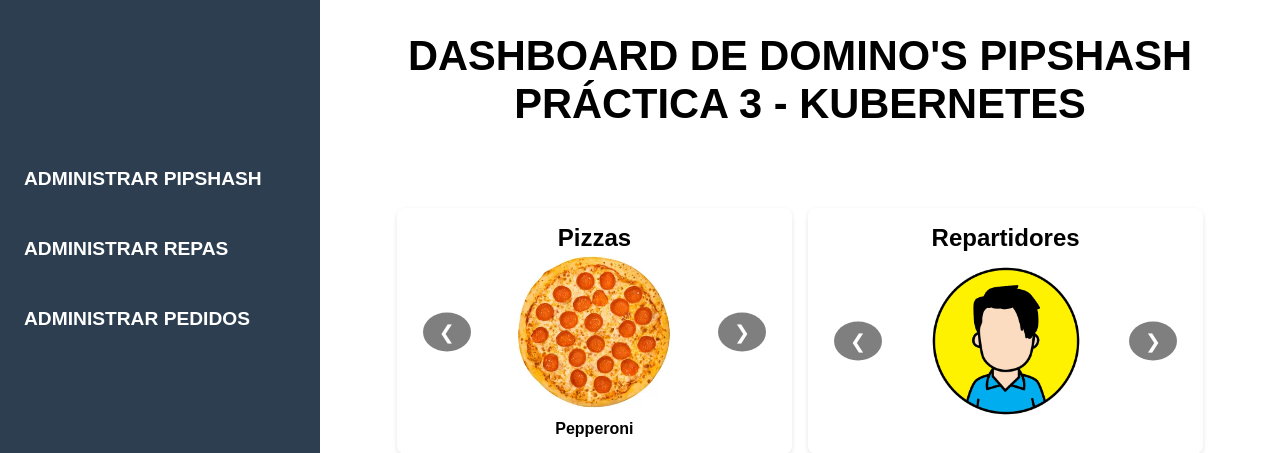
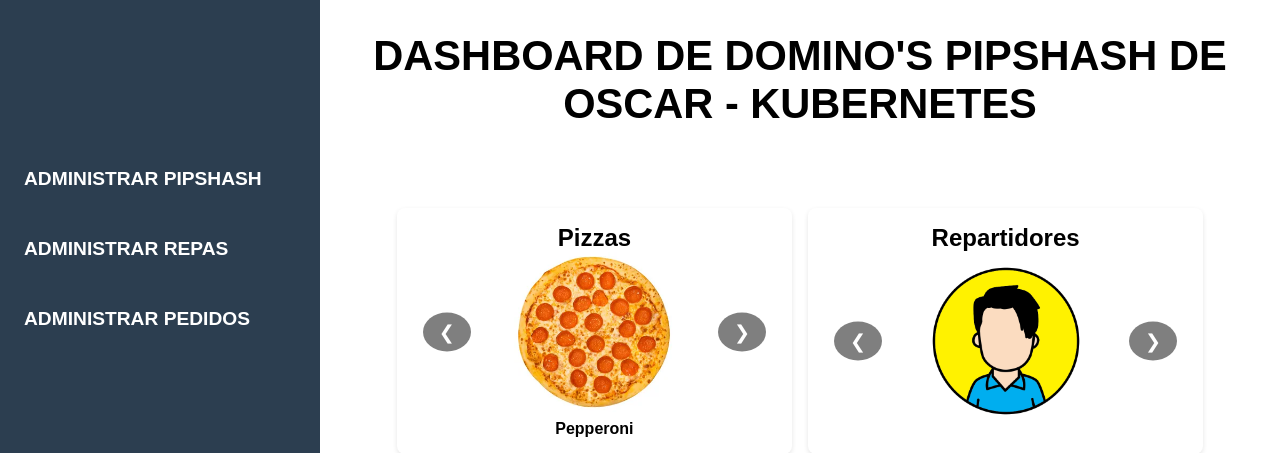
Before and after one commit to OscarEcheveste22/pipshas, a Flask app: template app/templates/home.html in a window 1280 px wide. Shown: the top 453 px of the page. Run offline with Flask 3, Linux system fonts and the light colour scheme; the template is opened without the code that fills it, so the values that code supplies are empty.

Commit message:
modificacion del titulo

```diff
--- a/app/templates/home.html
+++ b/app/templates/home.html
@@ -18,7 +18,7 @@
         </div>
 
         <div class="dashboard">
-            <h1 class="titulo">Dashboard de Domino's Pipshash Práctica 3 - Kubernetes</h1>
+            <h1 class="titulo">Dashboard de Domino's Pipshash de Oscar - Kubernetes</h1>
 
             <div class="dashboard_contenedor">
 
```
